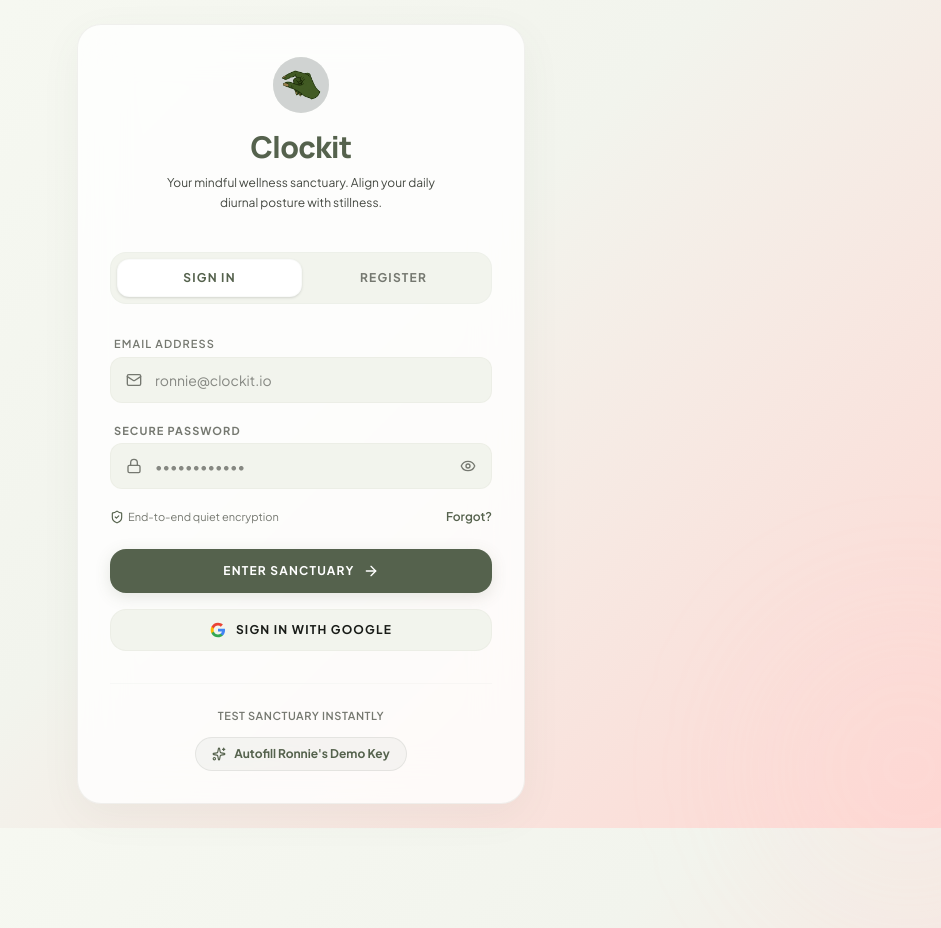
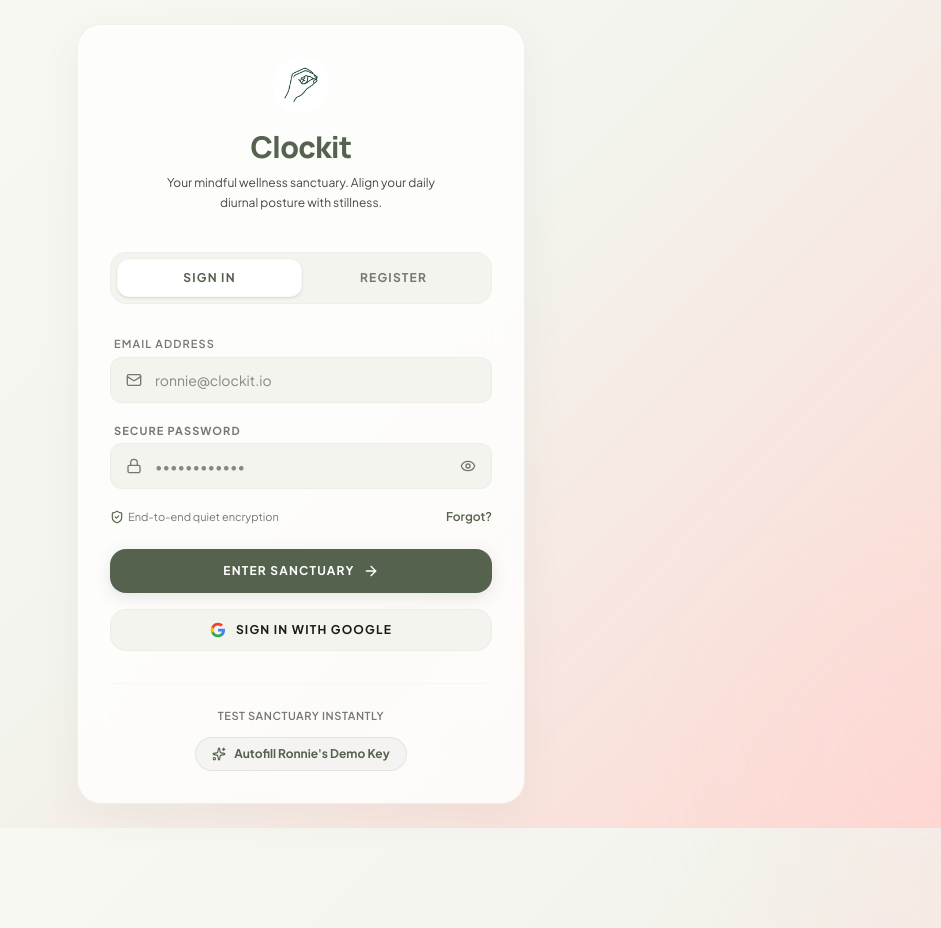
Before and after one commit to R-on12/Clockit, a React (Vite) app: page / in a window 1280 px wide. Shown: the top 928 px of the page, without its empty margins (339-1280 px from the left). Built offline with nearby package versions, Linux system fonts and the light colour scheme; no server answers; the database is empty.

Commit message:
chore: update branding and Firebase configuration
Replace the logo asset with a new outline version and refresh the Firebase project configuration.

```diff
--- a/firebase-applet-config.json
+++ b/firebase-applet-config.json
@@ -1,10 +1,10 @@
 {
-  "projectId": "crafty-bastion-l8gvj",
-  "appId": "1:705550528330:web:6853f1e8f5c50692f91bb3",
-  "apiKey": "AIzaSyDayTLlJpybW1HQNZfu_2tbID_m9Xa_h-g",
-  "authDomain": "crafty-bastion-l8gvj.firebaseapp.com",
-  "firestoreDatabaseId": "ai-studio-5205a3f3-211d-44e7-be98-951f65f92fba",
-  "storageBucket": "crafty-bastion-l8gvj.firebasestorage.app",
-  "messagingSenderId": "705550528330",
+  "projectId": "gen-lang-client-0331619101",
+  "appId": "1:227152778484:web:8ad1f20e8da7175e7b7aa1",
+  "apiKey": "AIzaSyAtF0tZZmp7mGwdxa8hZpIttum_KvpOK6U",
+  "authDomain": "gen-lang-client-0331619101.firebaseapp.com",
+  "firestoreDatabaseId": "ai-studio-0ed512b0-8c02-49e2-93b9-32ca42dcb1cb",
+  "storageBucket": "gen-lang-client-0331619101.firebasestorage.app",
+  "messagingSenderId": "227152778484",
   "measurementId": ""
 }
--- a/src/App.tsx
+++ b/src/App.tsx
@@ -648,10 +648,9 @@
           <div className="flex items-center gap-4">
             <button className="w-10 h-10 flex items-center justify-center rounded-full overflow-hidden group" id="main-sidebar-hamburger">
               <img
-                src="/src/assets/images/pinching_hand_icon_1779464090788.png"
+                src="/src/assets/images/hand_logo_outline_1779806157572.png"
                 alt="Clockit Pinch Logo"
                 className="w-full h-full object-cover group-hover:scale-110 transition-transform duration-300"
-                style={{ filter: 'sepia(0.3) hue-rotate(65deg) saturate(0.8) brightness(0.8) contrast(1.1)' }}
                 referrerPolicy="no-referrer"
               />
             </button>
--- a/src/components/AuthView.tsx
+++ b/src/components/AuthView.tsx
@@ -93,10 +93,9 @@
         <div className="text-center mb-10">
           <div className="inline-flex items-center justify-center w-14 h-14 bg-primary/10 rounded-full mb-4 overflow-hidden relative group" id="auth-logo-pinching-hand">
             <img
-              src="/src/assets/images/pinching_hand_icon_1779464090788.png"
+              src="/src/assets/images/hand_logo_outline_1779806157572.png"
               alt="Clockit Pinch Logo"
               className="w-full h-full object-cover group-hover:scale-110 transition-transform duration-300"
-              style={{ filter: 'sepia(0.3) hue-rotate(65deg) saturate(0.8) brightness(0.8) contrast(1.1)' }}
               referrerPolicy="no-referrer"
             />
             <span className="absolute inset-0 rounded-full border border-primary/20 animate-ping opacity-25"></span>
```
Also changed, not shown: src/assets/images/hand_logo_outline_1779806157572.png (added).
